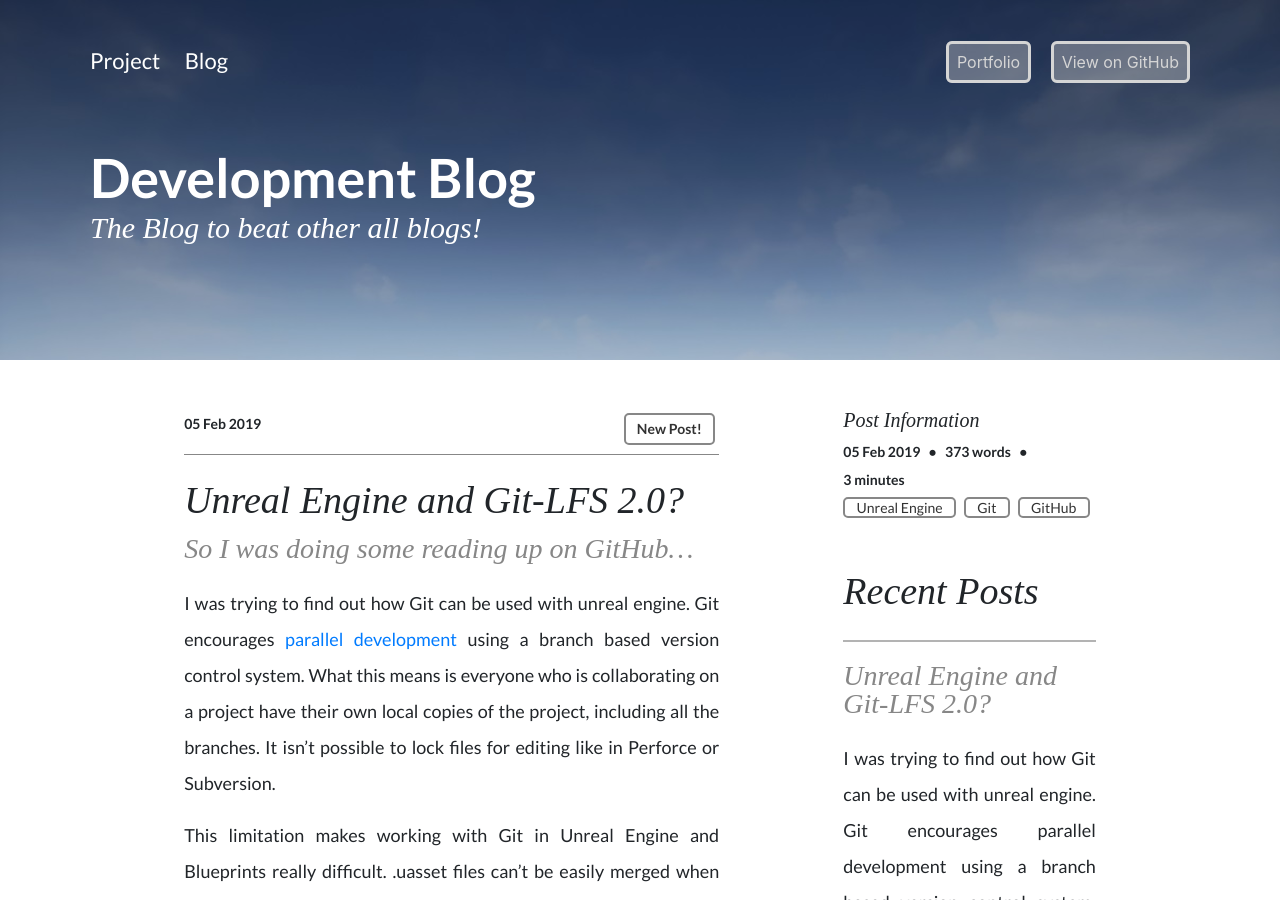
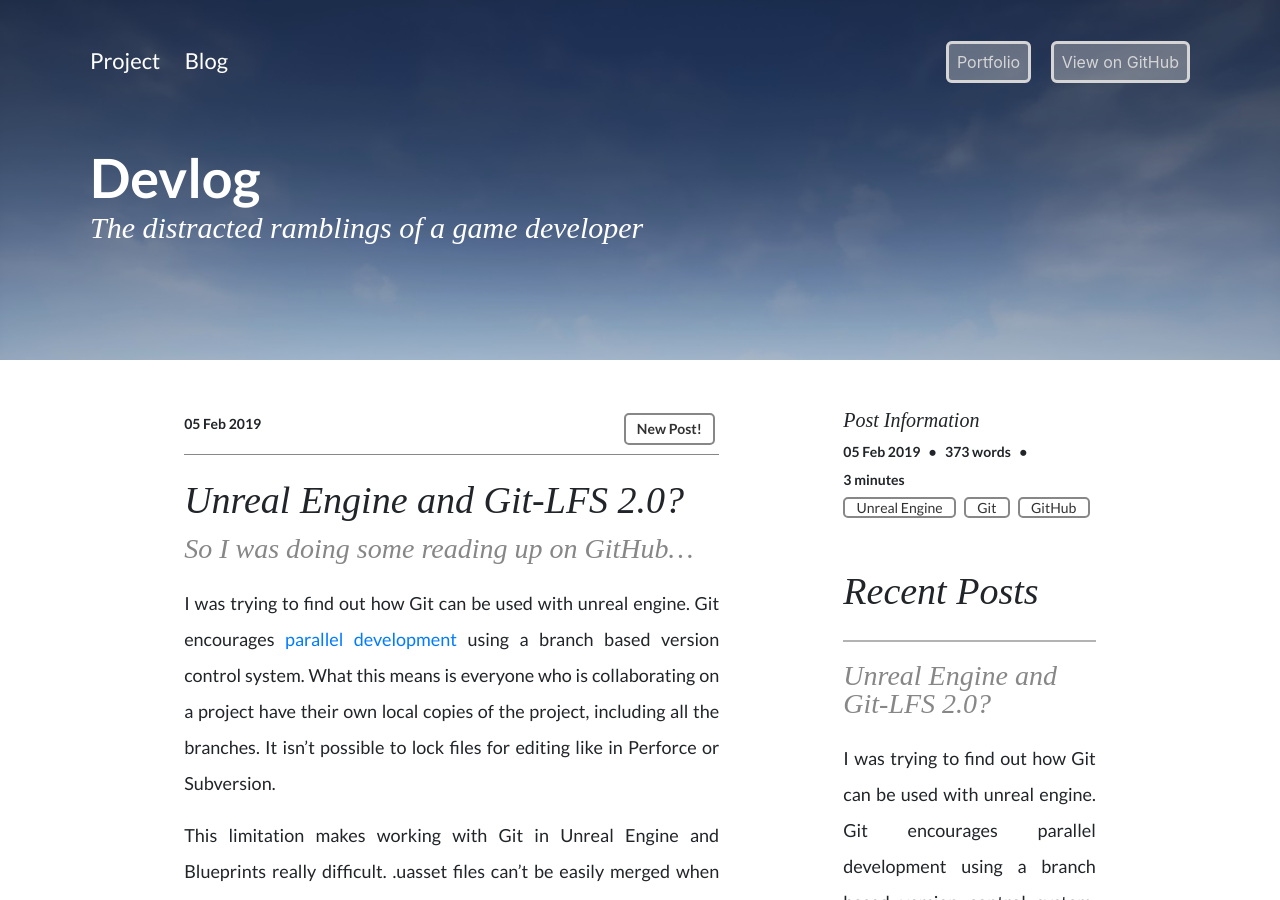
Before and after one commit to ProfessorDudley/FinalYearProject, a Jekyll site: the page built from blog/index.html, in a window 1280 px wide and 900 px high. Built offline with Jekyll 4.4.1, drawn with Linux system fonts in a browser that asks for light colours; nearby versions of some CDN libraries.

Commit message:
Fix spelling mistakes

```diff
--- a/blog/index.html
+++ b/blog/index.html
@@ -1,7 +1,7 @@
 ---
 layout: default
-title: Development Blog
-subtitle: The Blog to beat other all blogs!
+title: Devlog
+subtitle: The distracted ramblings of a game developer
 cover: /FinalYearProject/images/map.jpg
 ---
 
--- a/index.html
+++ b/index.html
@@ -1,6 +1,6 @@
 ---
 layout: default
-title: FinalYearProject
+title: Munchkin
 subtitle: The Procedurally Generated, Tile based, Turn by Turn, Roguelike Game.
 cover: /FinalYearProject/images/map.jpg
 ---
@@ -10,7 +10,6 @@ cover: /FinalYearProject/images/map.jpg
 	<p>
 		Drop into a unique dungeon each time you play. Explore the dungeon on an isometric grid. Collect loot cards and level up your characters. Fight monsters with an intuitive, card-based, turn by turn combat system.
 	</p>
-	<h4>Best game I have played in years! And I don't play a lot of games.</h4>
 	<p>
 		From the outset of this project I wanted to challenge myself to build something ridiculously technical. I also have previously enjoyed playing <i>Steve Jackson’s Munchkin</i> with my friends, but have always found the game confusing to play if you hadn’t played in a while.
 	I wanted to find a way to make Munchkin more accessible to play, without needing to reach for the instructions every time my friends and I wanted to play. This resulted in Munchkin - The Randomly Generated, Turn by Turn, Roguelike Game.
```
